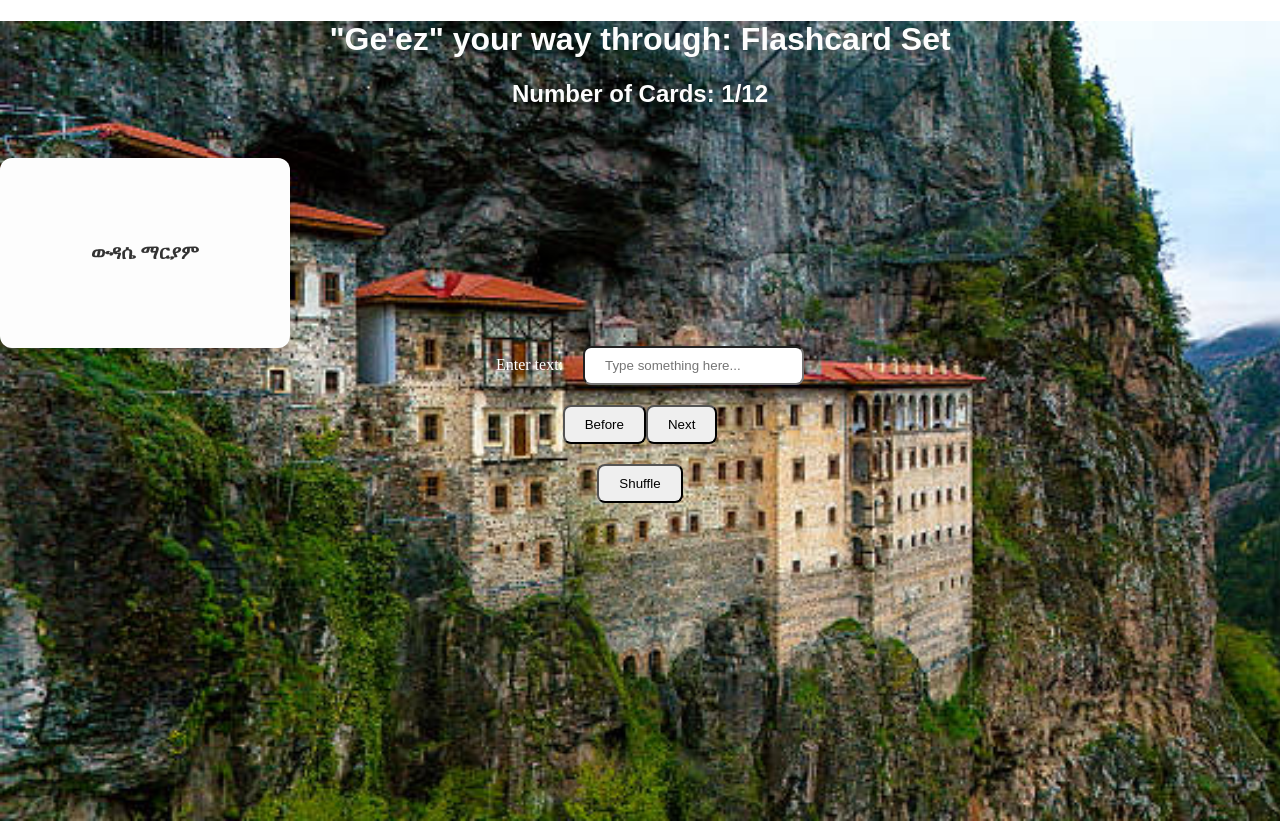
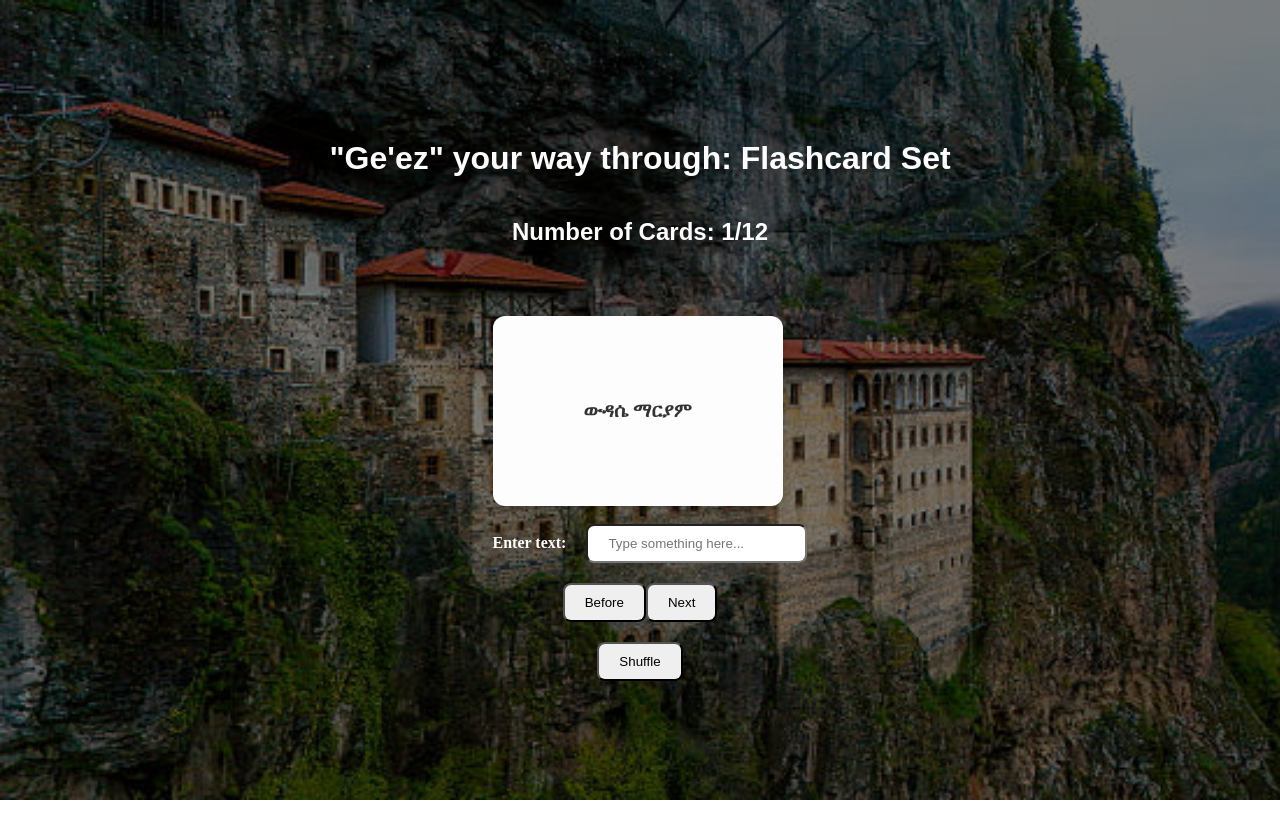
Before and after one commit to nahomsolomon12/flashcard-wudasse, a React (Vite) app: page / in a window 1280 px wide. After the commit the page ends 800 px from the top, so only its background shows below. Built offline with nearby package versions, Linux system fonts and the light colour scheme.

Commit message:
feat: translucent background

```diff
--- a/src/App.css
+++ b/src/App.css
@@ -5,12 +5,36 @@ html {
 }
 
 .background {
-    background-color: black;
+    background-color: rgba(0, 0, 0);
     background-image: url(./assets/mount-athos.jpg);
     background-repeat: no-repeat;
     background-size: cover;
     width: 100vw;
     height: 100vh;
+
+
+    /* Center contents */
+    display: flex;
+    flex-direction: column;
+    /* keeps header on top if you have one */
+    align-items: center;
+    justify-content: center;
+
+}
+
+.background::before {
+    content: "";
+    position: absolute;
+    inset: 0;
+    background-color: rgba(0, 0, 0, 0.5);
+    /* black with 50% opacity */
+    z-index: 1;
+}
+
+/* Keep your content above the overlay */
+.background>* {
+    position: relative;
+    z-index: 2;
 }
 
 .header-title {
@@ -45,14 +69,16 @@ button {
 
 }
 
+
+
 .flashcard {
     width: 250px;
     height: 150px;
     perspective: 1000px;
     cursor: pointer;
-    display: flex;
-    justify-content: center;
-    align-items: center;
+    padding-bottom: 20px;
+    padding-left: 20px;
+
 }
 
 .flashcard-inner {
@@ -62,6 +88,7 @@ button {
     text-align: center;
     transition: transform 0.6s;
     transform-style: preserve-3d;
+
 }
 
 .flashcard.flipped .flashcard-inner {
@@ -72,6 +99,7 @@ button {
 
 .flashcard-front,
 .flashcard-back {
+
     position: absolute;
     width: 100%;
     height: 100%;
--- a/src/App.jsx
+++ b/src/App.jsx
@@ -32,41 +32,28 @@ function App() {
 
 
 
-  const [attempt, setAttempt] = useState("")
-
-  const handleAttempt = () => {
-    setAttempt((input) => {
-      let message;
-      if (input === flashcards.answer) {
-        message = <p>That is correct!</p>;
-      } else {
-        message = <p>Please try again</p>;
-      }
-
-      return (
-        <div>
-          {message}
-        </div>
-      );
-    });
-  }
-
   // Keep track of current flashcard index
   const [currentIndex, setCurrentIndex] = useState(0);
 
-
-
   const handleBefore = () => {
     setCurrentIndex((prevIndex) =>
+
       prevIndex - 1 >= 0 ? prevIndex - 1 : flashcards.length - 1
     );
   };
 
   // Handler to move to next card
   const handleNext = () => {
-    setCurrentIndex((prevIndex) =>
-      prevIndex + 1 < flashcards.length ? prevIndex + 1 : 0 // loops back to first
-    );
+    const currentCard = flashcards[currentIndex];
+
+    if (inputValue.trim().toLowerCase() === currentCard.answer.toLowerCase()) {
+      alert("✅ That is correct!");
+      setCurrentIndex((prevIndex) =>
+        prevIndex + 1 < flashcards.length ? prevIndex + 1 : 0
+      );
+    } else {
+      alert("❌ Please try again.");
+    }
   };
 
   return (
@@ -75,13 +62,16 @@ function App() {
         <h1 className='header-title'>"Ge'ez" your way through: Flashcard Set</h1>
         <h2>Number of Cards: {currentIndex + 1}/{flashcards.length}</h2>
         <div style={{ textAlign: 'center', marginTop: '50px' }}>
+
           <Flashcard
             question={flashcards[currentIndex].question}
             answer={flashcards[currentIndex].answer}
           />
+
           <br />
 
-          <label htmlFor="myInput">Enter text:</label>
+
+          <label htmlFor="myInput"><strong>Enter text:</strong></label>
           <input
             type="text"
             id="myInput"
```
